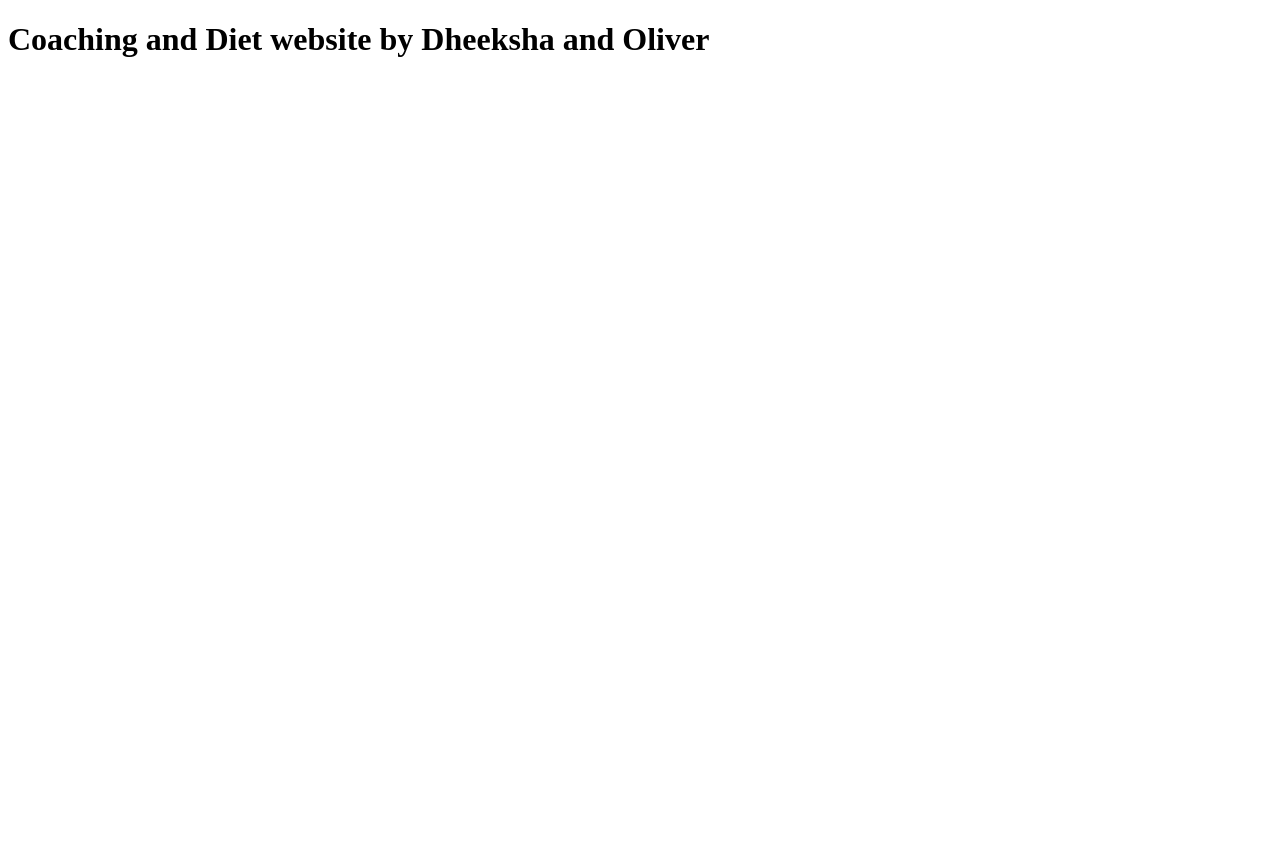
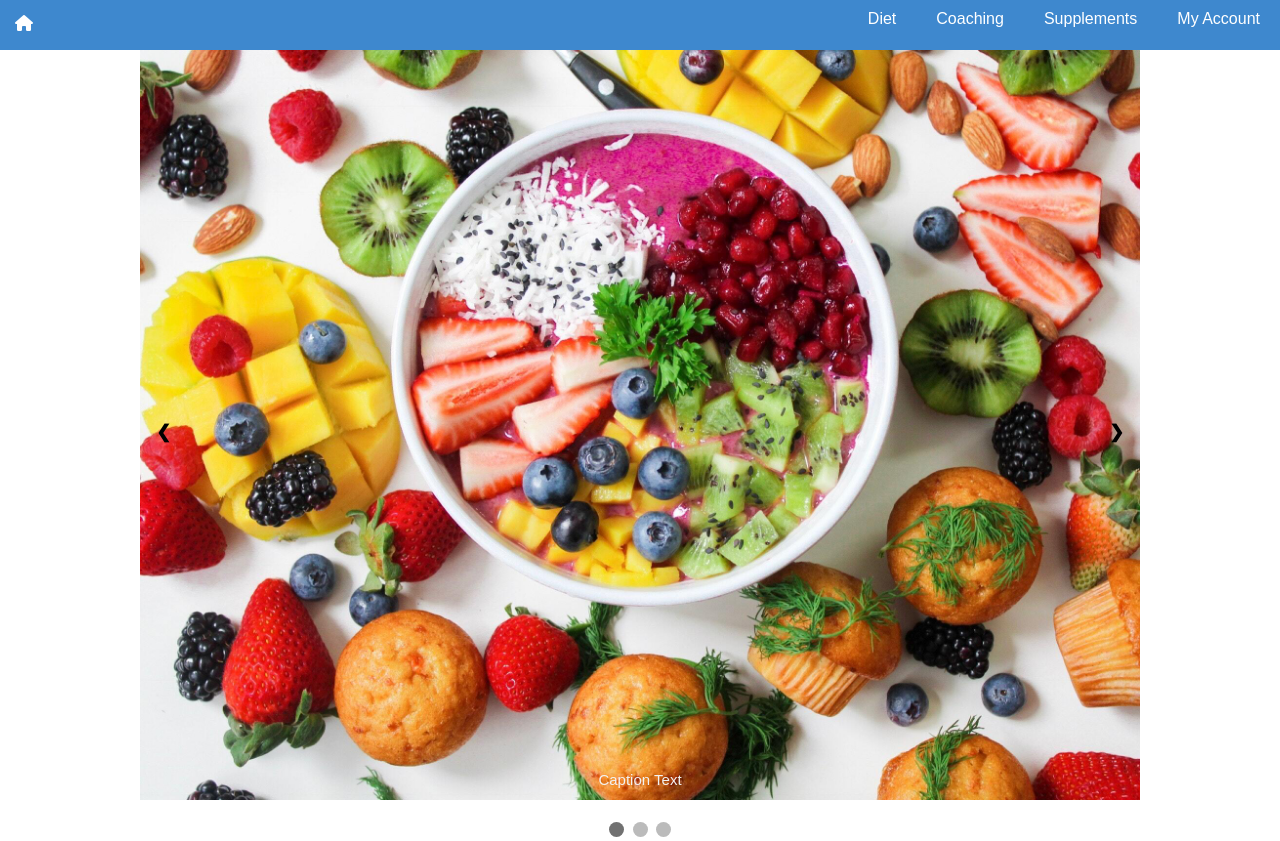
Before and after one commit to oliverahyou/Hackathon-1, a plain HTML site: page index.html in a window 1280 px wide. Before the commit the page ends 800 px from the top, so only its background shows below. Drawn offline with Linux system fonts and the light colour scheme.

Commit message:
Slideshow integrated

```diff
--- a/index.html
+++ b/index.html
@@ -5,10 +5,54 @@
     <meta http-equiv="X-UA-Compatible" content="IE=edge">
     <meta name="viewport" content="width=device-width, initial-scale=1.0">
     <title>Coaching and diet</title>
-    <style></style>
+    <link rel="stylesheet" href="style.css">
+    <script src="https://kit.fontawesome.com/4a0adcfeb1.js" crossorigin="anonymous"></script>
 </head>
 <body>
-    <h1>Coaching and Diet website by Dheeksha and Oliver</h1>
-    <script></script>
+    <div class="navbar">
+        <a href="index.html"><i class="fas fa-house"></i></a>
+        <ul>
+            <li><a href="">My Account</a></li>
+            <li><a href="">Supplements</a></li>
+            <li><a href="">Coaching</a></li>
+            <li><a href="">Diet</a></li>
+        </ul>
+    </div>
+
+     <!-- Slideshow container -->
+<div class="slideshow-container">
+
+    <!-- Full-width images with number and caption text -->
+    <div class="mySlides fade">
+      <!-- <div class="numbertext">1 / 3</div> -->
+      <img src="diet1.jpg" style="width:100%">
+      <div class="text">Caption Text</div>
+    </div>
+
+    <div class="mySlides fade">
+      <!-- <div class="numbertext">2 / 3</div> -->
+      <img src="fitness2.jpg" style="width:100%">
+      <div class="text">Caption Two</div>
+    </div>
+
+    <div class="mySlides fade">
+      <!-- <div class="numbertext">3 / 3</div> -->
+      <img src="fitness3.jpg" style="width:100%">
+      <div class="text">Caption Three</div>
+    </div>
+
+    <!-- Next and previous buttons -->
+    <a class="prev" onclick="plusSlides(-1)">&#10094;</a>
+    <a class="next" onclick="plusSlides(1)">&#10095;</a>
+  </div>
+  <br>
+
+  <!-- The dots/circles -->
+  <div style="text-align:center">
+    <span class="dot" onclick="currentSlide(1)"></span>
+    <span class="dot" onclick="currentSlide(2)"></span>
+    <span class="dot" onclick="currentSlide(3)"></span>
+  </div>
+  <script src="script.js"></script>
 </body>
 </html>
--- /dev/null
+++ b/script.js
@@ -0,0 +1,28 @@
+let slideIndex = 1;
+showSlides(slideIndex);
+
+// Next/previous controls
+function plusSlides(n) {
+  showSlides(slideIndex += n);
+}
+
+// Thumbnail image controls
+function currentSlide(n) {
+  showSlides(slideIndex = n);
+}
+
+function showSlides(n) {
+  let i;
+  let slides = document.getElementsByClassName("mySlides");
+  let dots = document.getElementsByClassName("dot");
+  if (n > slides.length) {slideIndex = 1}
+  if (n < 1) {slideIndex = slides.length}
+  for (i = 0; i < slides.length; i++) {
+    slides[i].style.display = "none";
+  }
+  for (i = 0; i < dots.length; i++) {
+    dots[i].className = dots[i].className.replace(" active", "");
+  }
+  slides[slideIndex-1].style.display = "block";
+  dots[slideIndex-1].className += " active";
+}
--- /dev/null
+++ b/style.css
@@ -0,0 +1,119 @@
+body {
+    font-family: sans-serif;
+    margin: 0;
+}
+ul {
+    margin: 0;
+    padding: 0;
+    list-style-type: none;
+    overflow: hidden;
+    background-color: #3e88ce;
+    height: 50px;
+}
+li {
+    float: right;
+}
+li a {
+    display: block;
+    text-decoration: none;
+    color: white;
+    padding: 10px 20px;
+}
+li a:hover {
+    background-color: #2e6292;
+    height: 50px;
+}
+.fa-house {
+    color: white;
+    position: absolute;
+    top: 15px;
+    left: 15px;
+}
+
+* {box-sizing:border-box}
+
+/* Slideshow container */
+.slideshow-container {
+  max-width: 1000px;
+  position: relative;
+  margin: auto;
+}
+
+/* Hide the images by default */
+.mySlides {
+  display: none;
+}
+
+/* Next & previous buttons */
+.prev, .next {
+  cursor: pointer;
+  position: absolute;
+  top: 50%;
+  width: auto;
+  margin-top: -22px;
+  padding: 16px;
+  color: black;
+  font-weight: bold;
+  font-size: 18px;
+  transition: 0.6s ease;
+  border-radius: 0 3px 3px 0;
+  user-select: none;
+}
+
+/* Position the "next button" to the right */
+.next {
+  right: 0;
+  border-radius: 3px 0 0 3px;
+}
+
+/* On hover, add a black background color with a little bit see-through */
+.prev:hover, .next:hover {
+  background-color: rgba(80, 80, 80, 0.8);
+}
+
+/* Caption text */
+.text {
+  color: #f2f2f2;
+  font-size: 15px;
+  padding: 8px 12px;
+  position: absolute;
+  bottom: 8px;
+  width: 100%;
+  text-align: center;
+}
+
+/* Number text (1/3 etc) */
+.numbertext {
+  color: #f2f2f2;
+  font-size: 12px;
+  padding: 8px 12px;
+  position: absolute;
+  top: 0;
+}
+
+/* The dots/bullets/indicators */
+.dot {
+  cursor: pointer;
+  height: 15px;
+  width: 15px;
+  margin: 0 2px;
+  background-color: #bbb;
+  border-radius: 50%;
+  display: inline-block;
+  transition: background-color 0.6s ease;
+}
+
+.active, .dot:hover {
+  background-color: #717171;
+}
+
+/* Fading animation */
+.fade {
+  animation-name: fade;
+  animation-duration: 1.5s;
+}
+
+@keyframes fade {
+  from {opacity: .4}
+  to {opacity: 1}
+}
```
Also changed, not shown: diet1.jpg (added), fitness2.jpg (added), fitness3.jpg (added), fitness4.jpg (added), muscletech.jpg (added), 2 other files.
